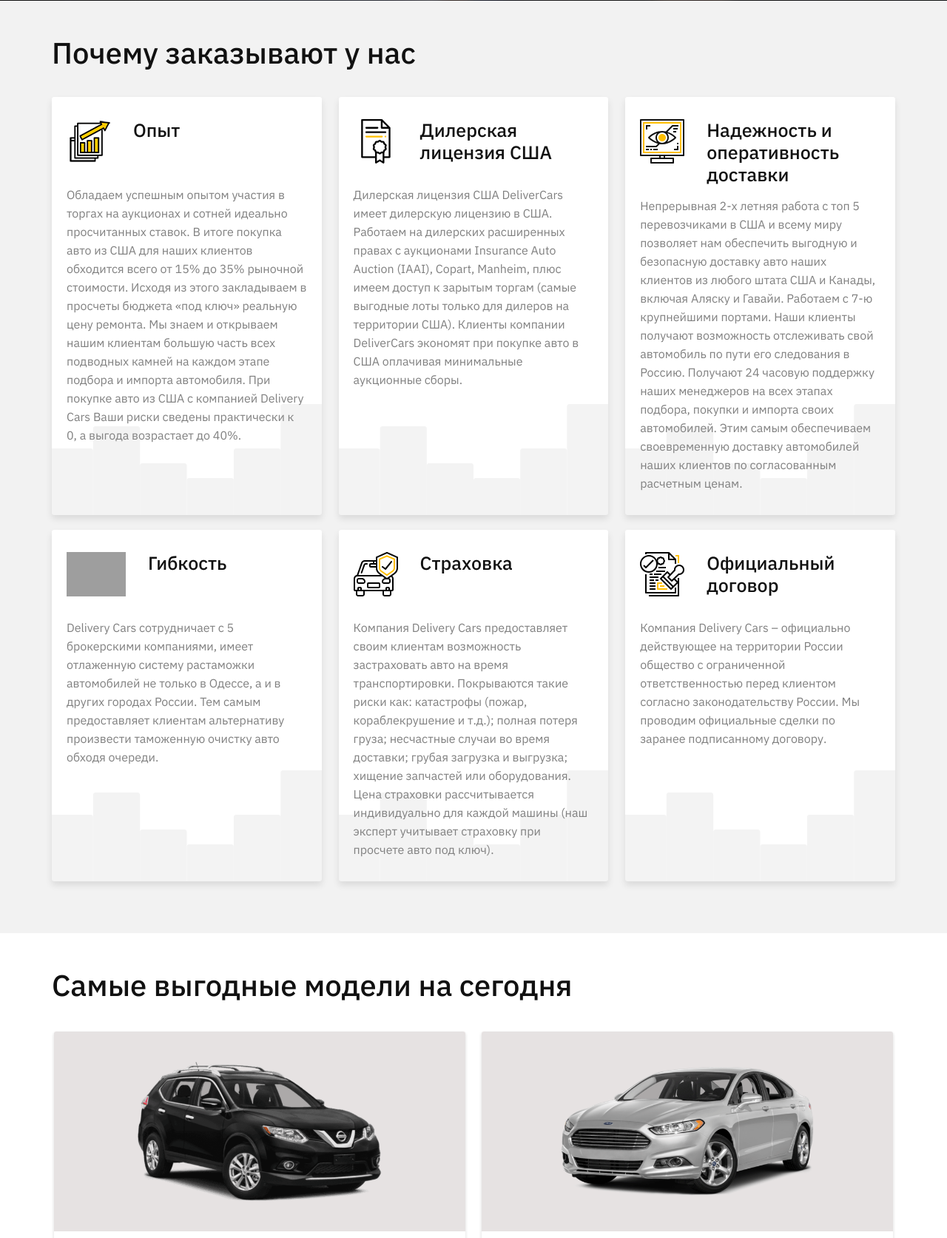
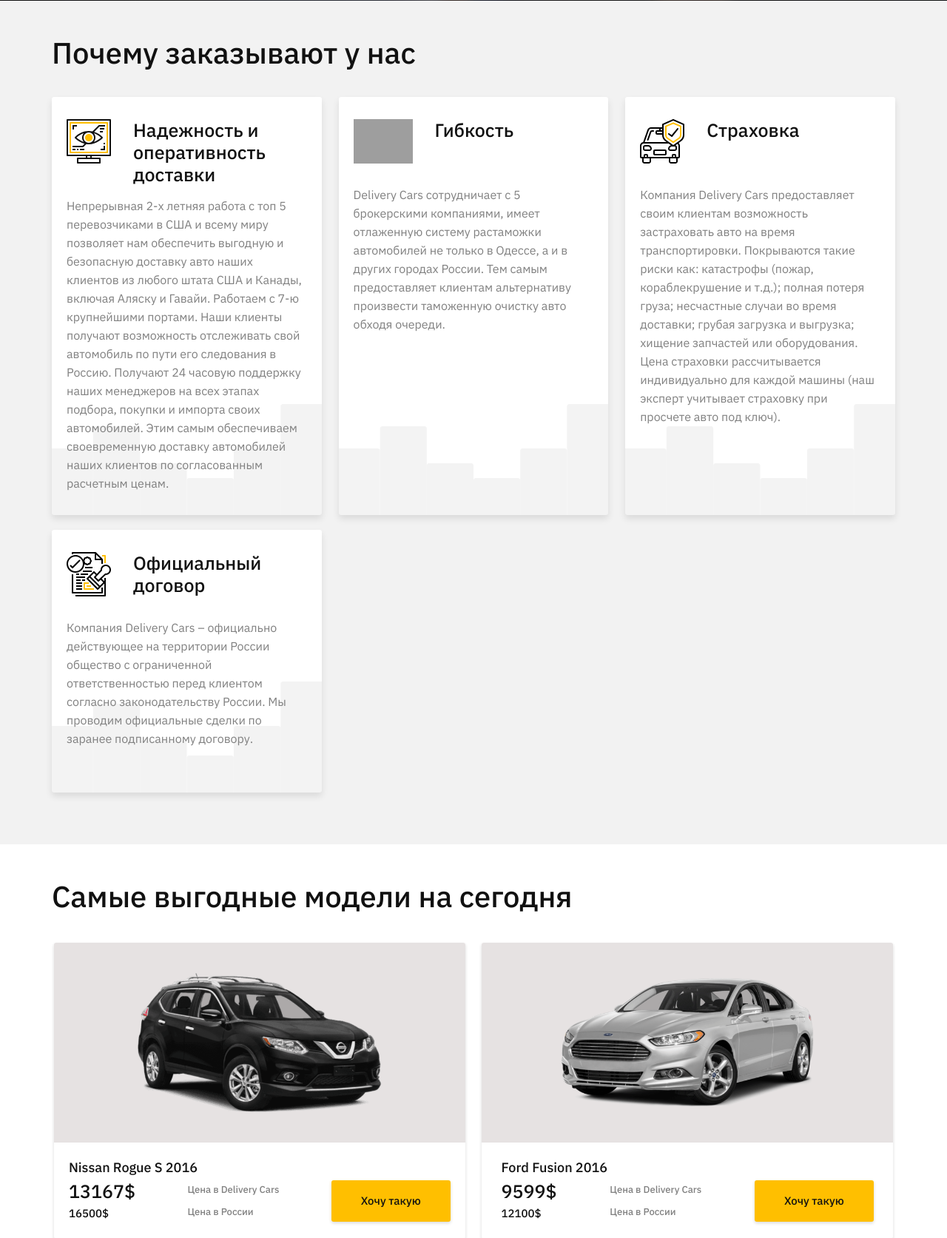
Before and after one commit to kolobangagit/delivery, a Django app: page / in a window 1280 px wide. Shown: the part 1174-2847 px from the top of the page at 74% size. Run offline with Django 3.2, Linux system fonts and the light colour scheme; some libraries are stand-ins or nearby versions; grey boxes are pictures that could not be loaded.

Commit message:
fix readmore plugin_8

```diff
--- a/templates/base.html
+++ b/templates/base.html
@@ -292,6 +292,7 @@
     <section id="advantages" class="advantages">
         <div class="advantages__container">
             <h2 class="advantages__caption">Почему заказывают у нас</h2>
+                {% comment %}
                 <div class="advantages__item adaptive--hide">
                     <img src="{% static 'img/adv_1.png' %}" alt="Досвід" class="advantages__img">
                     <h3 class="advantages__title">Опыт</h3>
@@ -304,6 +305,7 @@
                     <p class="advantages__desc">Дилерская лицензия США DeliverCars имеет дилерскую лицензию в США. Работаем на дилерских расширенных правах с аукционами Insurance Auto Auction (IAAI), Copart, Manheim, плюс имеем доступ к зарытым торгам (самые выгодные лоты только для дилеров на территории США). Клиенты компании DeliverCars экономят при покупке авто в США оплачивая минимальные аукционные сборы.
                    </p>
                 </div>
+                {% endcomment %}
                 <div class="advantages__item adaptive--hide">
                     <img src="{% static 'img/advantages5_4.svg' %}" alt="Надежность и оперативность доставки" class="advantages__img">
                     <h3 class="advantages__title">Надежность и оперативность доставки</h3>
@@ -325,10 +327,11 @@
                     <p class="advantages__desc">Компания Delivery Cars – официально действующее на территории России общество с ограниченной ответственностью перед клиентом согласно законодательству России. Мы проводим официальные сделки по заранее подписанному договору.</p>
                 </div>
             <div class="advantages__slider adaptive--show owl-carousel owl-theme owl-loaded owl-drag" style="">
-                <div class="advantages__item item">
+{% comment %}
+        <div class="advantages__item item">
     <img src="{% static 'img/4444_1.svg'%}" alt="Опыт" class="advantages__img">
     <h3 class="advantages__title">Опыт</h3>
-    <p class="advantages__desc">Обладаем успешным опытом участия в торгах на аукционах и сотней идеально просчитанных ставок. В итоге покупка авто из США для наших клиентов обходится всего от 15% до 35% рыночной стоимости. Исходя из этого закладываем в просчеты бюджета «под ключ» реальную цену ремонта. Мы знаем и открываем нашим клиентам большую часть всех подводных камней на каждом этапе подбора и импорта автомобиля. При покупке авто из США с компанией Delivery Cars Ваши риски сведены практически к 0, а выгода возрастает до 50%.</p>
+    <p class="advantages__desc">Обладаем успешным опытом участия в торгах на аукционах и сотней идеально просчитанных ставок. В итоге покупка авто из США для наших клиентов обходится всего от 15% до 35% рыночной стоимости. Исходя из этого закладываем в просчеты бюджета «под ключ» реальную цену ремонта. Мы знаем и открываем нашим клиентам большую часть всех подводных камней на каждом этапе подбора и импорта автомобиля. При покупке авто из США с компанией Delivery Cars Ваши риски сведены практически к 0, а выгода возрастает до 40%.</p>
 </div>
 <div class="advantages__item item">
     <img src="{% static 'img/file_3.svg' %}" alt="Дилерская лицензия США" class="advantages__img">
@@ -336,6 +339,7 @@
     <p class="advantages__desc">Дилерская лицензия США DeliverCars имеет дилерскую лицензию в США. Работаем на дилерских расширенных правах с аукционами Insurance Auto Auction (IAAI), Copart, Manheim, плюс имеем доступ к зарытым торгам (самые выгодные лоты только для дилеров на территории США). Клиенты компании DeliverCars экономят при покупке авто в США оплачивая минимальные аукционные сборы.
    </p>
 </div>
+{% endcomment %}
 <div class="advantages__item item">
     <img src="{% static 'img/advantages5_4.svg' %}" alt="Надежность и оперативность доставки" class="advantages__img">
     <h3 class="advantages__title">Надежность и оперативность доставки</h3>
@@ -460,7 +464,7 @@
                     <div class="stage__item revealator-slideup revealator-once revealator-within">
                         <img class="stage__img" src="{% static 'img/7_7.jpg' %}" alt="Сертификация">
                         <h3 class="stage__title">Сертификация</h3>
-                        <p class="stage__desc" style="max-height: none; height: 100px;" data-readmore="" aria-expanded="false" id="rmjs-7"> Автомобили клиентов компании DeliverCars гарантировано получают сертификат соответствия «УКР-ТЕСТ-СТАНДАРТ». Эксперты DeliverCars просчитывают необходимое переоснащение каждого авто и стоимость еще на этапе подбора на аукционе. Мы напрямую сотрудничаем с сертификационными центрами по всей России, контролируем все этапы подготовки и если требуется — занимаемся переоборудованием авто под стандарты законодательства России. Обеспечиваем максимально качественное переоснащение авто с минимальными затратами денег и времени наших клиентов. Процесс сертификации автомобилей клиентов DeliverCars занимает несколько часов, после чего Ваше авто готово для постановки на учет, получения свидетельства о регистрации и украинских номеров.</p>
+                        <p class="stage__desc" style="max-height: none; height: 100px;" data-readmore="" aria-expanded="false" id="rmjs-7"> Автомобили клиентов компании DeliverCars гарантировано получают сертификат соответствия «РОС-ТЕСТ-СТАНДАРТ». Эксперты DeliverCars просчитывают необходимое переоснащение каждого авто и стоимость еще на этапе подбора на аукционе. Мы напрямую сотрудничаем с сертификационными центрами по всей России, контролируем все этапы подготовки и если требуется — занимаемся переоборудованием авто под стандарты законодательства России. Обеспечиваем максимально качественное переоснащение авто с минимальными затратами денег и времени наших клиентов. Процесс сертификации автомобилей клиентов DeliverCars занимает несколько часов, после чего Ваше авто готово для постановки на учет, получения свидетельства о регистрации и украинских номеров.</p>
                     </div>
                     <div class="stage__item revealator-slideup revealator-once revealator-within">
                         <img class="stage__img" src="{% static 'img/8_8.jpg' %}" alt="Постановка на учет">
```
